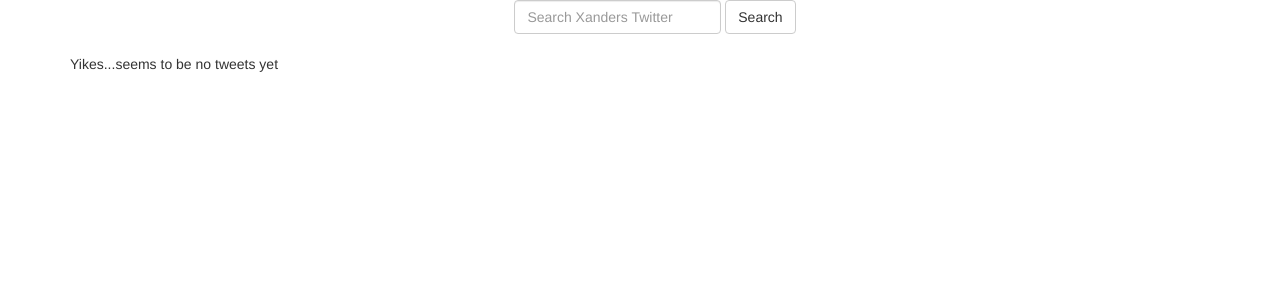
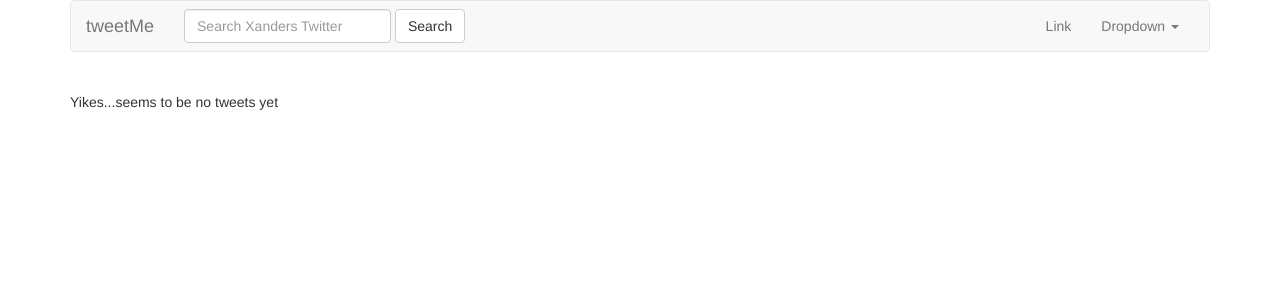
Before and after one commit to AlexKarari/clone, a Django app: template twitter/templates/all/tweet_list.html in a window 1280 px wide. Shown: the top 300 px of the page. Run offline with Django 3.2, Linux system fonts and the light colour scheme; the template is opened without the code that fills it, so the values that code supplies are empty; some libraries are stand-ins or nearby versions.

Commit message:
Navbar
navbar implemented for twitter app

```diff
--- a/twitter/templates/all/form.html
+++ b/twitter/templates/all/form.html
@@ -1,4 +1,3 @@
-{%extends 'base.html' %}
 {% block content %}
 
 <div>
--- a/twitter/templates/all/index.html
+++ b/twitter/templates/all/index.html
@@ -1,5 +1,5 @@
-{%extends 'base.html' %}
-{% block title %}{{block.super}}{% endblock %}
+{% extends 'base.html' %}
+{% block title %} {{block.super}} {% endblock %}
 
 {% block content %}
 
--- /dev/null
+++ b/twitter/templates/all/navbar.html
@@ -0,0 +1,34 @@
+<nav class="navbar navbar-default">
+    <div class="container-fluid">
+        <!-- Brand and toggle get grouped for better mobile display -->
+        <div class="navbar-header">
+            <button type="button" class="navbar-toggle collapsed" data-toggle="collapse"
+                data-target="#bs-example-navbar-collapse-1" aria-expanded="false">
+                <span class="sr-only">Toggle navigation</span>
+                <span class="icon-bar"></span>
+                <span class="icon-bar"></span>
+                <span class="icon-bar"></span>
+            </button>
+            <a class="navbar-brand" href="{% url 'homepage' %}">tweetMe</a>
+        </div>
+
+        <!-- Collect the nav links, forms, and other content for toggling -->
+        <div class="collapse navbar-collapse" id="bs-example-navbar-collapse-1">
+            {% include "all/search.html" %}
+            <ul class="nav navbar-nav navbar-right">
+                <li><a href="#">Link</a></li>
+                <li class="dropdown">
+                    <a href="#" class="dropdown-toggle" data-toggle="dropdown" role="button" aria-haspopup="true"
+                        aria-expanded="false">Dropdown <span class="caret"></span></a>
+                    <ul class="dropdown-menu">
+                        <li><a href="#">Action</a></li>
+                        <li><a href="#">Another action</a></li>
+                        <li><a href="#">Something else here</a></li>
+                        <li role="separator" class="divider"></li>
+                        <li><a href="#">Separated link</a></li>
+                    </ul>
+                </li>
+            </ul>
+        </div><!-- /.navbar-collapse -->
+    </div><!-- /.container-fluid -->
+</nav>
--- a/twitter/templates/all/search.html
+++ b/twitter/templates/all/search.html
@@ -1,18 +1,13 @@
-{%extends 'base.html' %}
 {% block content %}
 
-<div class="row">
-    <div class="col-sm-12 text-center">
-        <form class="form-inline" method="GET" action="{% url 'usersTweets' %}">
-            <div class="form-group">
-                <!-- <label for="q">Search</label> -->
-                <input class="form-control" type="text" name='q' placeholder='Search Xanders Twitter'  value='{{ request.GET.q }}'/>
-            </div>
-            <input type="submit" class="btn btn-default" value="Search">
+    <form class="navbar-form navbar-left" method="GET" action="{% url 'usersTweets' %}">
+        <div class="form-group">
+            <!-- <label for="q">Search</label> -->
+            <input class="form-control" type="text" name='q' placeholder='Search Xanders Twitter'
+                value='{{ request.GET.q }}' />
+        </div>
+        <input type="submit" class="btn btn-default" value="Search">
 
-        </form>
-    </div>
-</div>
-
+    </form>
 
 {% endblock %}
--- a/twitter/templates/all/tweet_list.html
+++ b/twitter/templates/all/tweet_list.html
@@ -4,7 +4,7 @@
 
 <div class="row">
         <div class="col-sm-8 col-sm-offset-">
-                {% include "all/search.html" %}
+
                 <br>
                 {% for object in object_list %}
 
@@ -20,6 +20,7 @@
                                         {{ object.user }} | {{ object.timestamp|timesince }} ago<br>
                                         {{ object.content }} | <a href="{% url 'singleTweet' object.id %}">View</a> <br>
                                 </div>
+                                <hr>
                         </div>
                         {% empty %}
                                 {% if request.GET.q %}
--- a/twitter/templates/base.html
+++ b/twitter/templates/base.html
@@ -23,6 +23,7 @@
 
 <body>
   <div class="container">
+    {% include "all/navbar.html" %}
     {% block content %}
     <!-- jQuery (necessary for Bootstrap's JavaScript plugins) -->
     <script src="https://ajax.googleapis.com/ajax/libs/jquery/1.12.4/jquery.min.js"></script>
```
